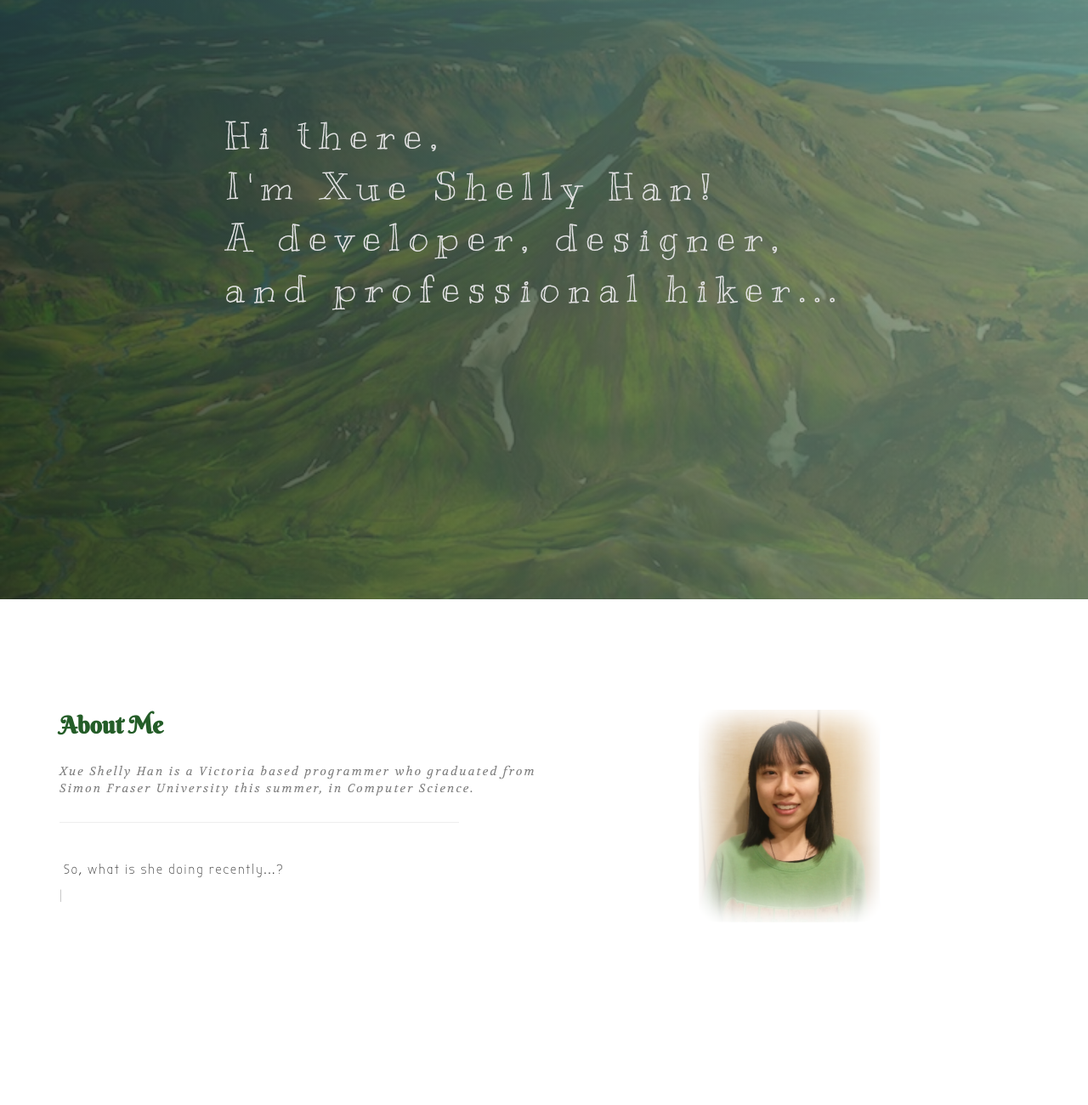
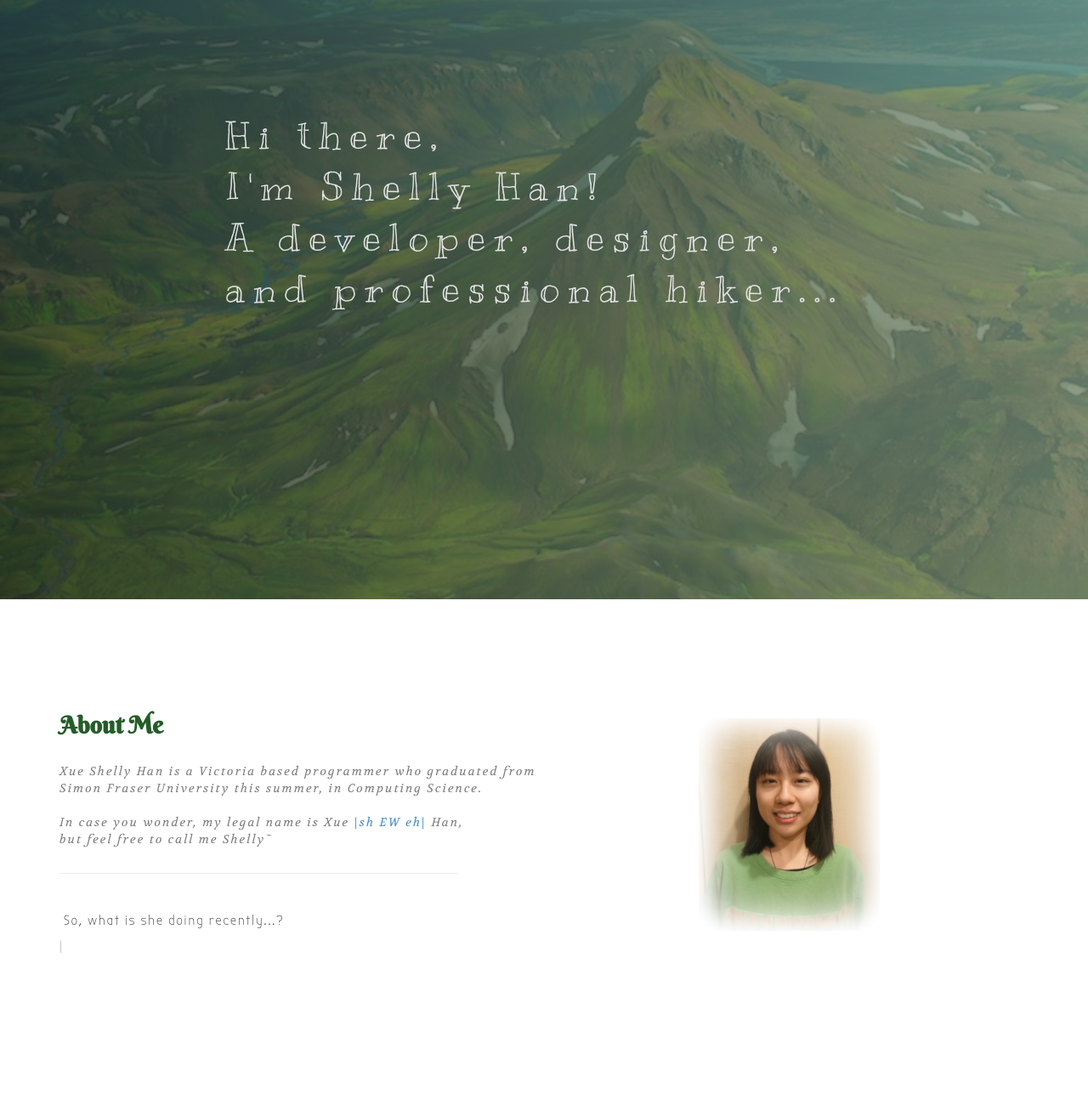
Before and after one commit to Shellyhan/homePage, a plain HTML site: page index.html in a window 1280 px wide. Shown: the part 160-1460 px from the top of the page at 85% size. Drawn offline with Linux system fonts and the light colour scheme; files whose address does not match are found by name; a web font is replaced by a local one.

Commit message:
index page update

```diff
--- a/css/style.css
+++ b/css/style.css
@@ -148,7 +148,7 @@ font header .navbar-default .navbar-nav li a:hover {
 }
 #intro .block img {
   padding-left: 50px;
-  padding-top: 30px;
+  padding-top: 40px;
   padding-bottom: 160px;
   text-align: center;
   width: 60%;
--- a/index.html
+++ b/index.html
@@ -66,7 +66,7 @@
         <div class="row">
           <div class="col-md-10 col-md-offset-2">
             <div class="block">
-              <h1 class="animated fadeInUp">Hi there,<br>I'm Xue Shelly Han!<br>A developer, designer,<br>and professional hiker...</h1>
+              <h1 class="animated fadeInUp">Hi there,<br>I'm Shelly Han!<br>A developer, designer,<br>and professional hiker...</h1>
             </div>
           </div>
         </div>
@@ -81,7 +81,10 @@
             <div class="block">
               <div class="section-title">
                 <h2>About Me</h2>
-                <p>Xue Shelly Han is a Victoria based programmer who graduated from<br>Simon Fraser University this summer, in Computer Science. </p>
+                <p>Xue Shelly Han is a Victoria based programmer who graduated from<br>Simon Fraser University this summer, in Computing Science.</p>
+                <p>In case you wonder, my legal name is Xue
+                  <a href="http://www.pronouncenames.com/keyhelp.php?nameid=27394" >|sh EW eh|</a>
+                  Han,<br>but feel free to call me Shelly~</p>
                 <hr width="70%" align=left>
               </div>
               <span class="type-it"></span>
@@ -202,7 +205,7 @@
           <div class="col-md-12">
             <div class="block">
               <h2>Hey Look Here</h2>
-              <p>I have lived an interesting twenty-years on this planet. But have not yet been to every conner of it.<br>Still, I wanna share those wonderful things and experiences with you.</p>
+              <p>I have lived an interesting twenty-years on this planet. But have not yet been to every corner of it.<br>Still, I wanna share those wonderful things and experiences with you.</p>
               <a class="btn btn-default btn-gallery-call" href="list.html" >See My Gallery</a>
             </div>
           </div>
```
